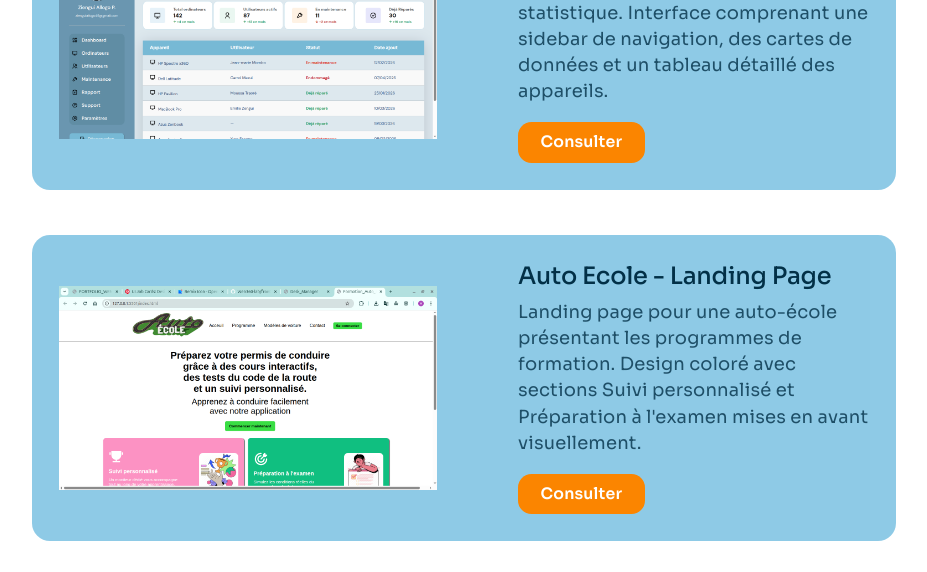
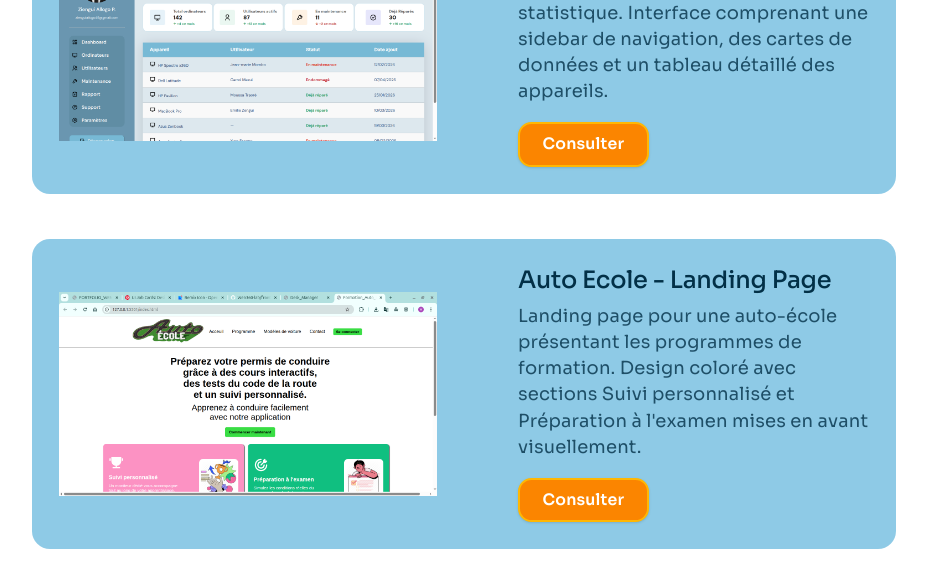
Before and after one commit to Wen360-lab/portfolio, a React (Vite) app in the folder projetPortfolio/: page / in a window 1280 px wide. Shown: the part 3320-3892 px from the top of the page, without its empty margins (176-1103 px from the left). Built offline with nearby package versions, Linux system fonts and the light colour scheme; a web font is replaced by a local one.

Commit message:
Ajout d'un effet hover sur les boutons des projets

```diff
--- a/projetPortfolio/src/components/Projets.tsx
+++ b/projetPortfolio/src/components/Projets.tsx
@@ -59,7 +59,7 @@ export default function Projets() {
                     <p className="text-navy/80 mb-4">{project.description}</p>
 
                     <a href="#"
-                        className="inline-block rounded-xl px-5 py-2 mt-4 text-sm font-semibold text-white bg-accent"
+                        className="inline-block rounded-xl px-5 py-2 mt-4 text-sm font-semibold shadow border-2 border-yellow text-white bg-accent hover:bg-yellow hover:border-orange"
                     >
                         Consulter
                     </a>
```
